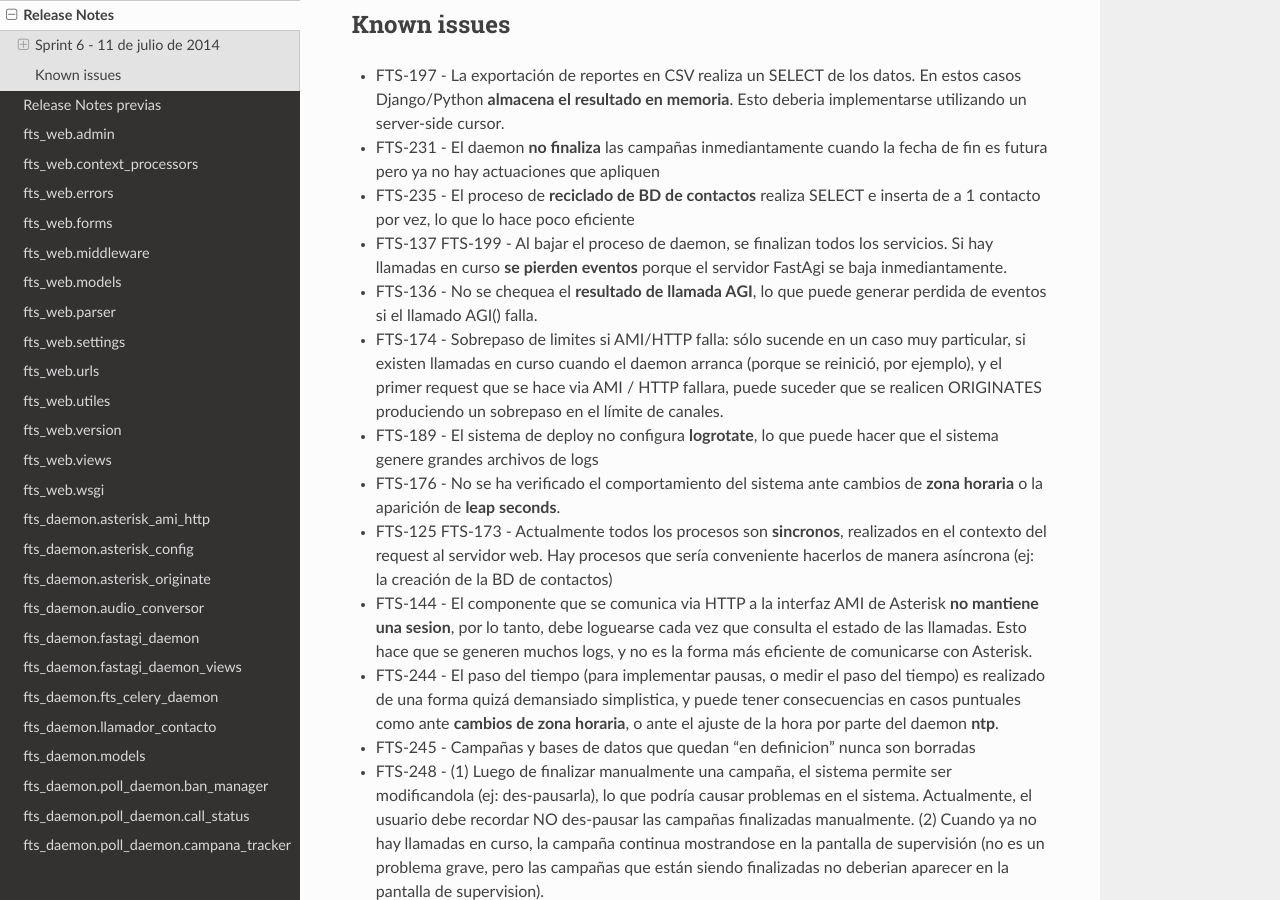
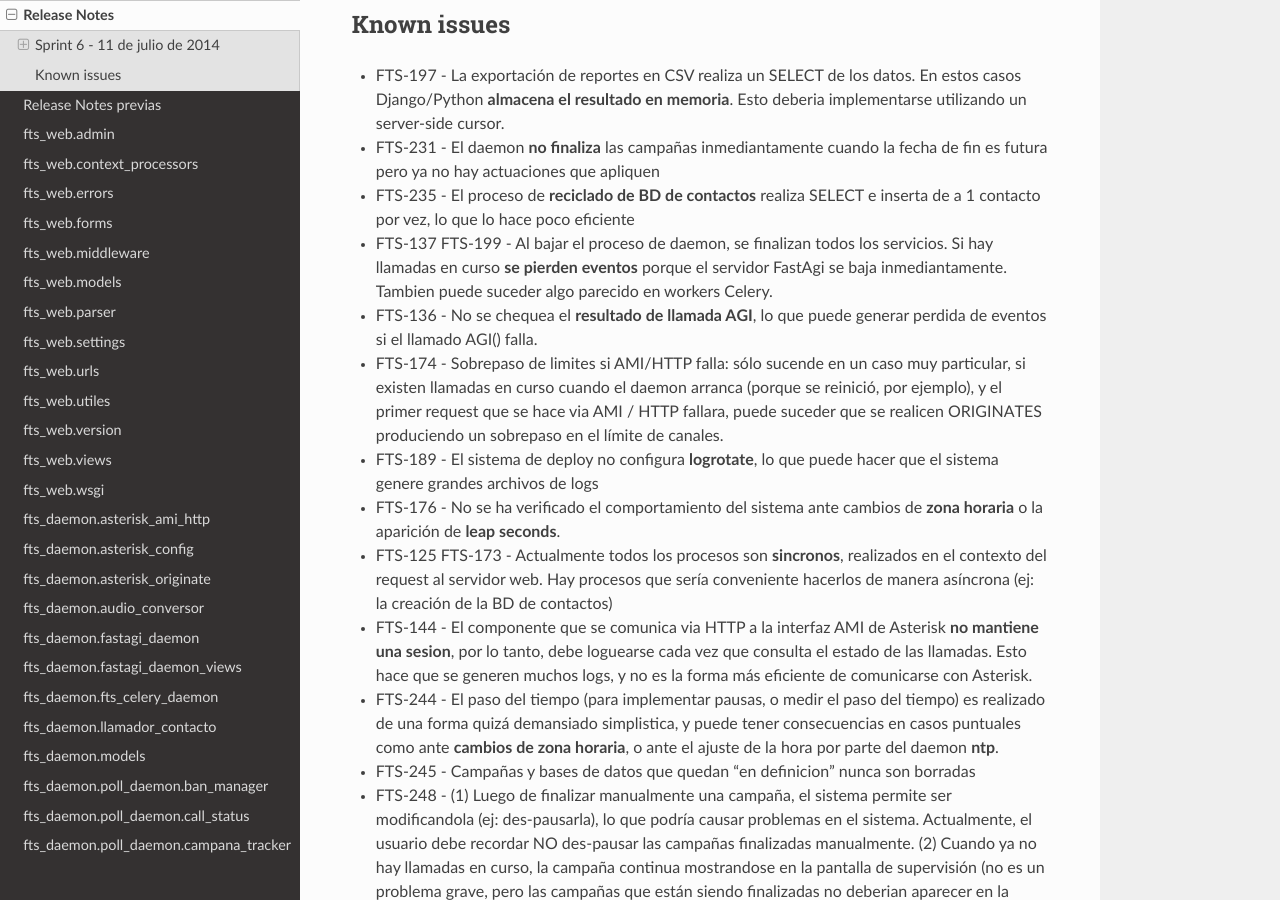
Before and after one commit to aybaker/omnicontact, a Sphinx documentation site: the page built from docs/release_notes.rst, in a window 1280 px wide and 900 px high, scrolled down 997 px. Built offline with Sphinx 7.4.7 and the Read the Docs theme 2.0.0, drawn with Linux system fonts in a browser that asks for light colours.

Commit message:
Ajuste en release notes

```diff
--- a/docs/release_notes.rst
+++ b/docs/release_notes.rst
@@ -62,7 +62,7 @@ Known issues
   de a 1 contacto por vez, lo que lo hace poco eficiente
 * FTS-137 FTS-199 - Al bajar el proceso de daemon, se finalizan todos los servicios.
   Si hay llamadas en curso **se pierden eventos** porque el servidor FastAgi
-  se baja inmediantamente.
+  se baja inmediantamente. Tambien puede suceder algo parecido en workers Celery.
 * FTS-136 - No se chequea el **resultado de llamada AGI**, lo que puede generar perdida
   de eventos si el llamado AGI() falla.
 * FTS-174 - Sobrepaso de limites si AMI/HTTP falla: sólo sucende en un caso muy particular,
```
